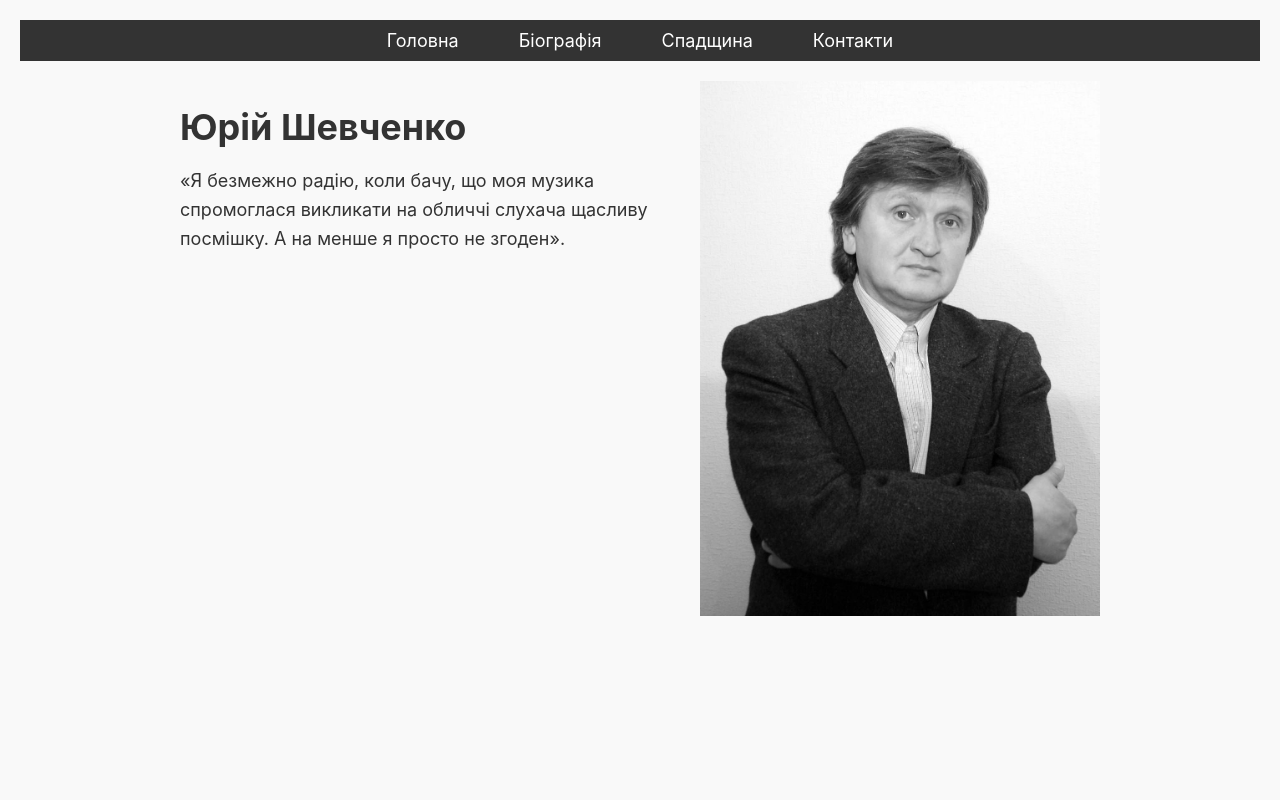
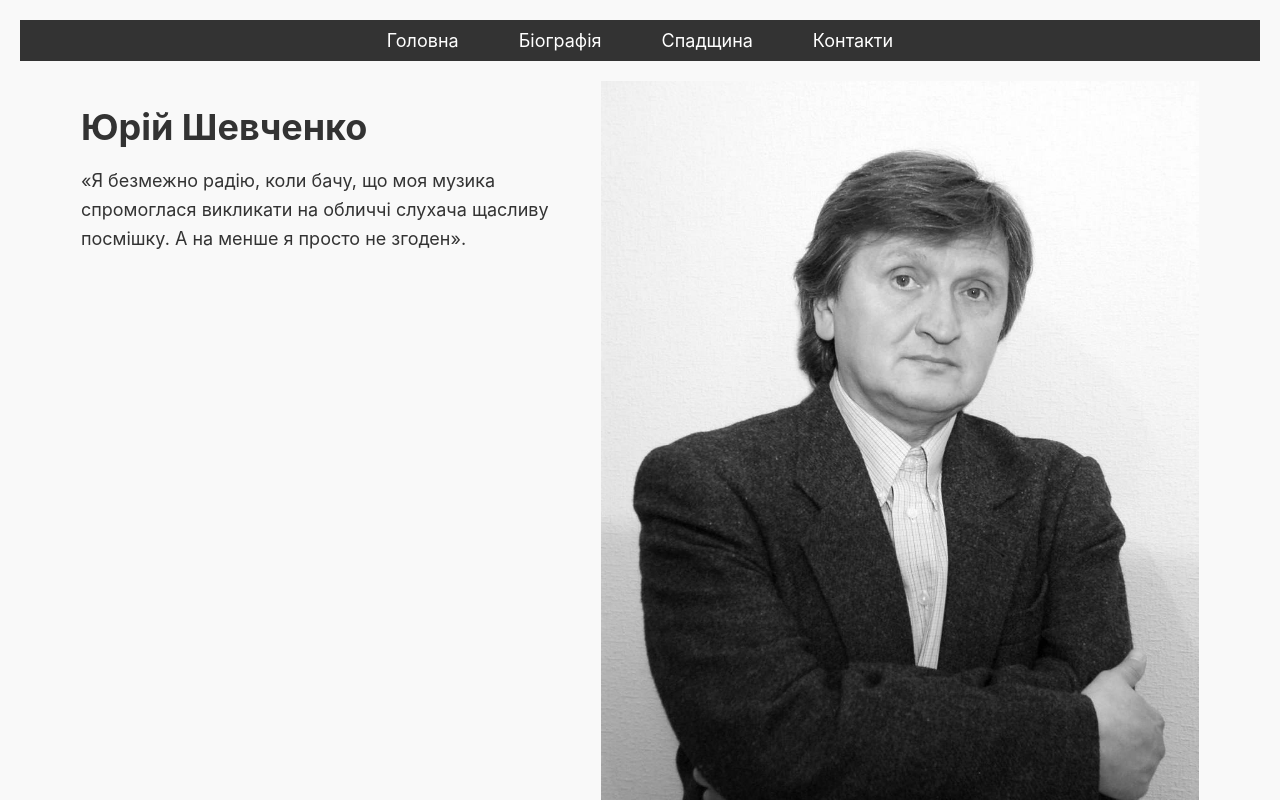
Before and after one commit to Sandro-it/Sheva_1, a React (Vite) app: page / in a window 1280 px wide. Shown: the top 800 px of the page. Built offline with nearby package versions, Linux system fonts and the light colour scheme.

Commit message:
home-photo1

```diff
--- a/src/styles/HomePage.module.css
+++ b/src/styles/HomePage.module.css
@@ -62,7 +62,7 @@
 }
 
 .homePage .photo {
-  max-width: 400px;
+  max-width: 100%;
   max-height: 100%;
   object-fit: cover;
   margin-left: 20px;
```
